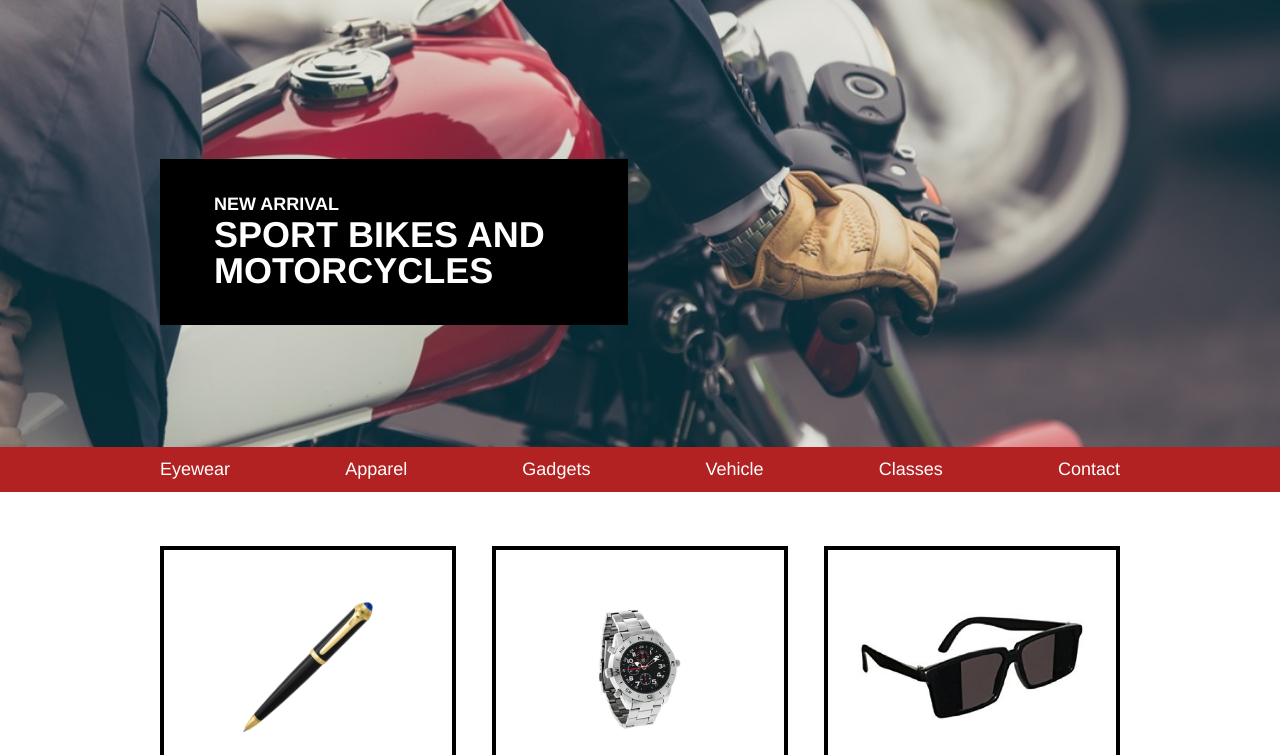
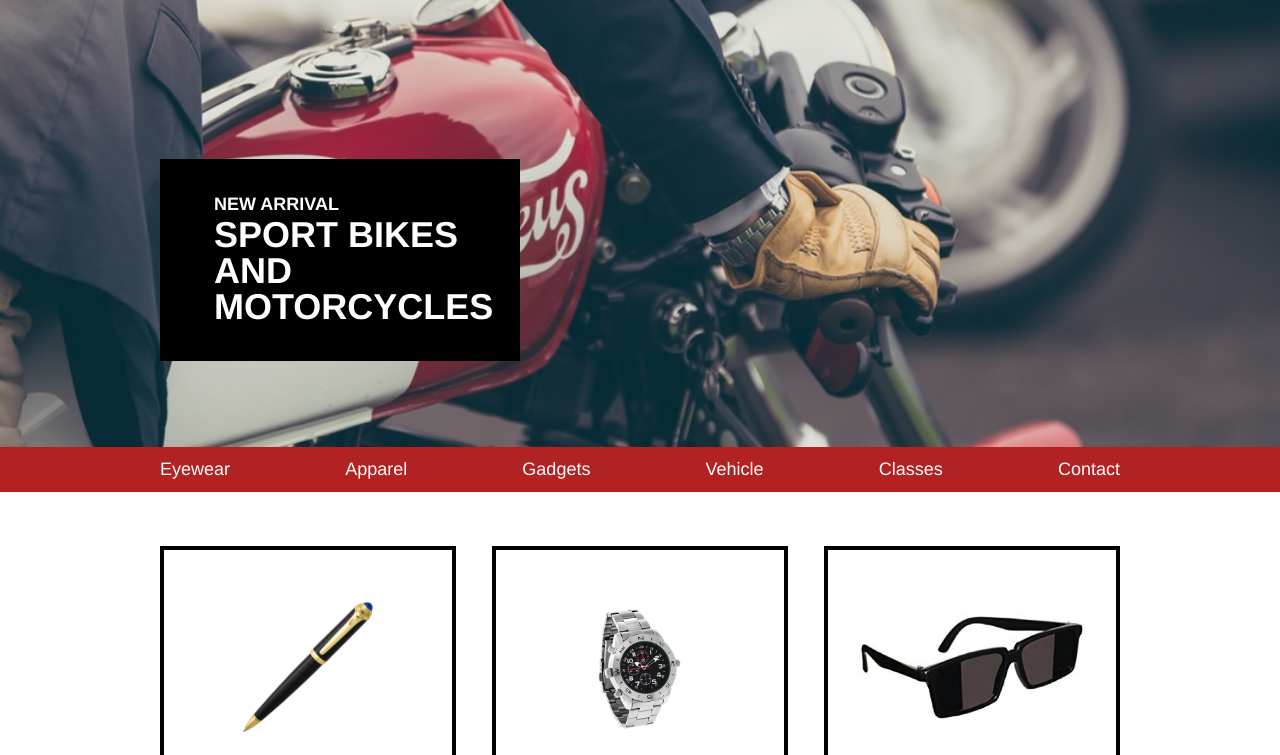
Before and after one commit to aegirzhu/SecretAgentSupply, a plain HTML site: page index.html in a window 1280 px wide. Shown: the part 45-800 px from the top of the page. Drawn offline with Linux system fonts and the light colour scheme.

```diff
--- a/resources/css/style.css
+++ b/resources/css/style.css
@@ -49,19 +49,20 @@ body {
   width: 20rem;
   background-color: black;
   font-weight: bold;
-  padding: 2rem 3rem;
+  height: auto;
 }
 
 .banner .container div  p {
   font-size: 1rem;
-  padding: 0;
-  margin: 0;
+  margin-left: 3rem;
+  padding-top: 2rem;
 }
 
 .banner .container div  h1 {
   font-size: 2rem;
-  padding: 0;
-  margin-top: 0.25rem;
+  padding-top: 0.25rem;
+  margin-left: 3rem;
+  padding-bottom: 2rem;
 }
 
 /* navigation bar */
@@ -191,15 +192,18 @@ footer .container {
   /* Making the headline appear at the bottom of the banner and take up the width of the screen. */
   .banner .container div {
     width: 100%;
-    padding: 1rem 2rem;
   }
   /* Changing the banner's font size to match the design. */
   .banner .container div  p {
     font-size: 0.77rem;
+    padding-top: 1rem;
+    margin-left: 2rem;
   }
 
   .banner .container div  h1 {
     font-size: 1rem;
+    margin-left: 2rem;
+    padding-bottom: 1rem;
   }
   /* In the product section, making only one product visible. It should take up 90% of the width of the screen. */
   .watch {
```
